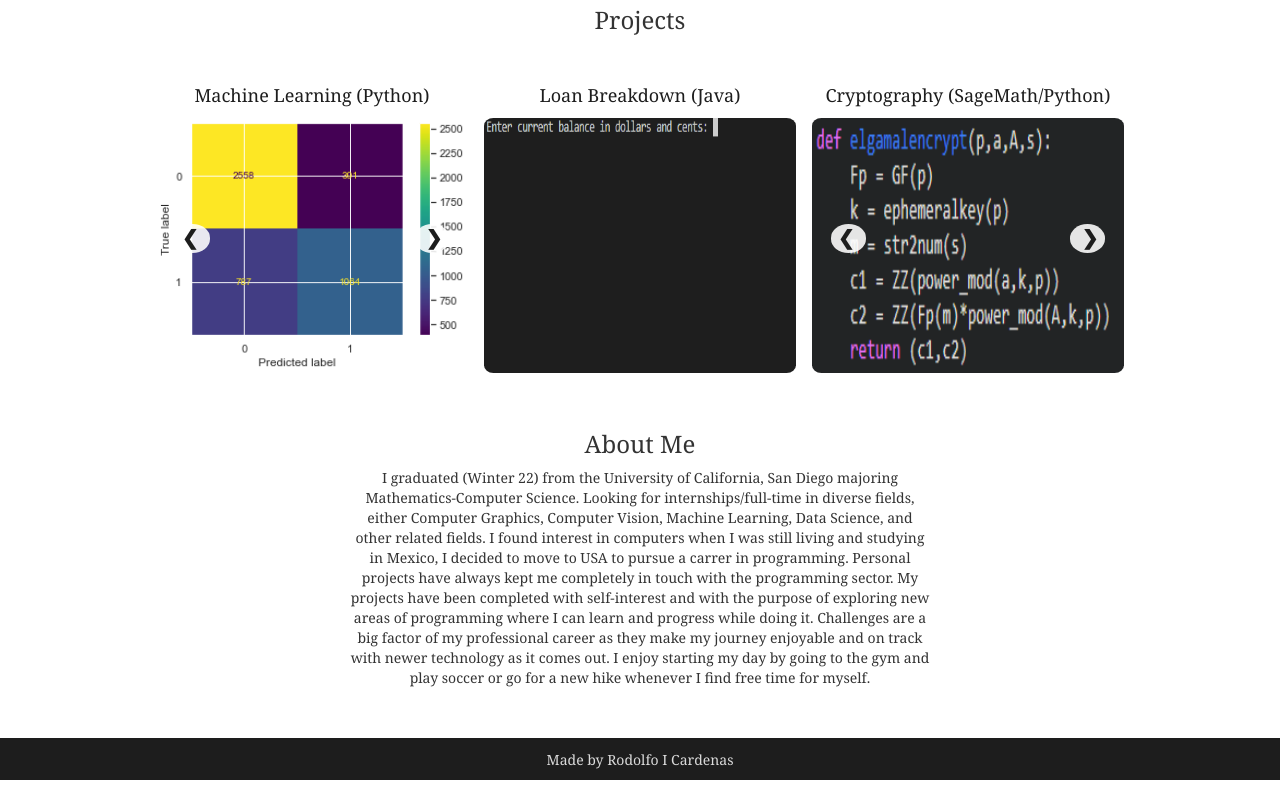
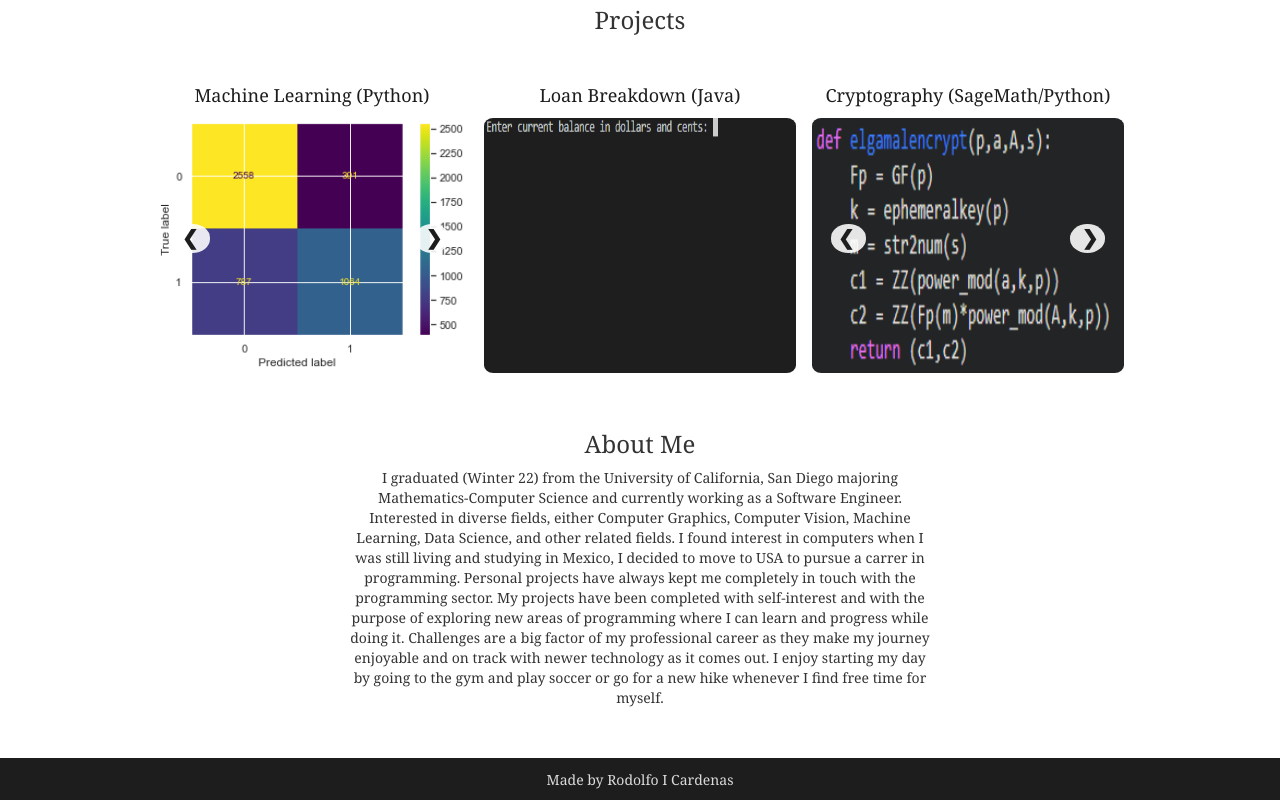
Before and after one commit to RudyCG/RudyCG.github.io, a plain HTML site: page index.html in a window 1280 px wide. Shown: the part 371-1171 px from the top of the page. Drawn offline with nearby package versions, Linux system fonts and the light colour scheme.

Commit message:
Update index.html

```diff
--- a/index.html
+++ b/index.html
@@ -289,8 +289,8 @@
     <div class="AboutMeTitle" style="margin-top: 5%;">
       <h3>About Me</h3>
       <p>
-        I graduated (Winter 22) from the University of California, San Diego majoring Mathematics-Computer Science. Looking for internships/full-time
-        in diverse fields, either Computer Graphics, Computer Vision, Machine Learning, Data Science, and other related fields.
+        I graduated (Winter 22) from the University of California, San Diego majoring Mathematics-Computer Science and currently working as a Software Engineer.
+        Interested in diverse fields, either Computer Graphics, Computer Vision, Machine Learning, Data Science, and other related fields.
         I found interest in computers when I was still living and studying in Mexico, I decided to move to USA to pursue a carrer in programming.
         Personal projects have always kept me completely in touch with the programming sector.
         My projects have been completed with self-interest and with the purpose of exploring new areas of programming where I can learn and progress while doing it.
```
